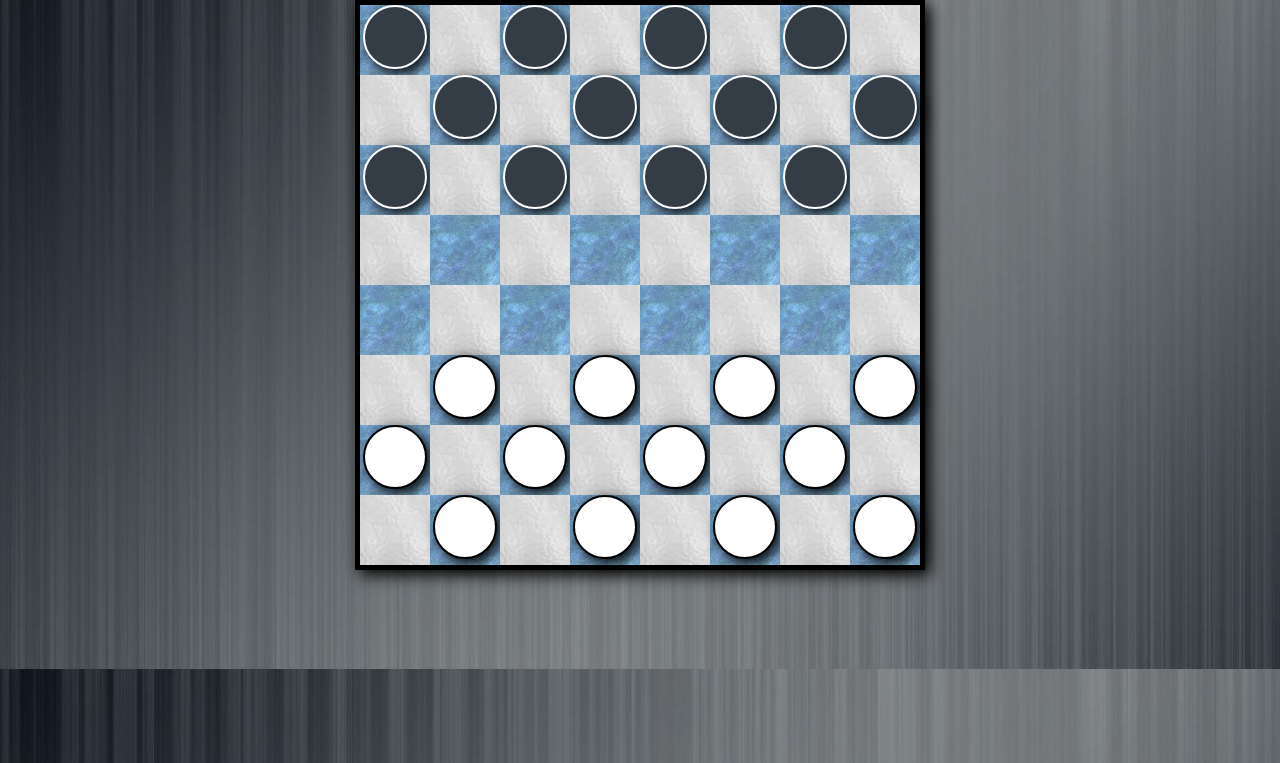
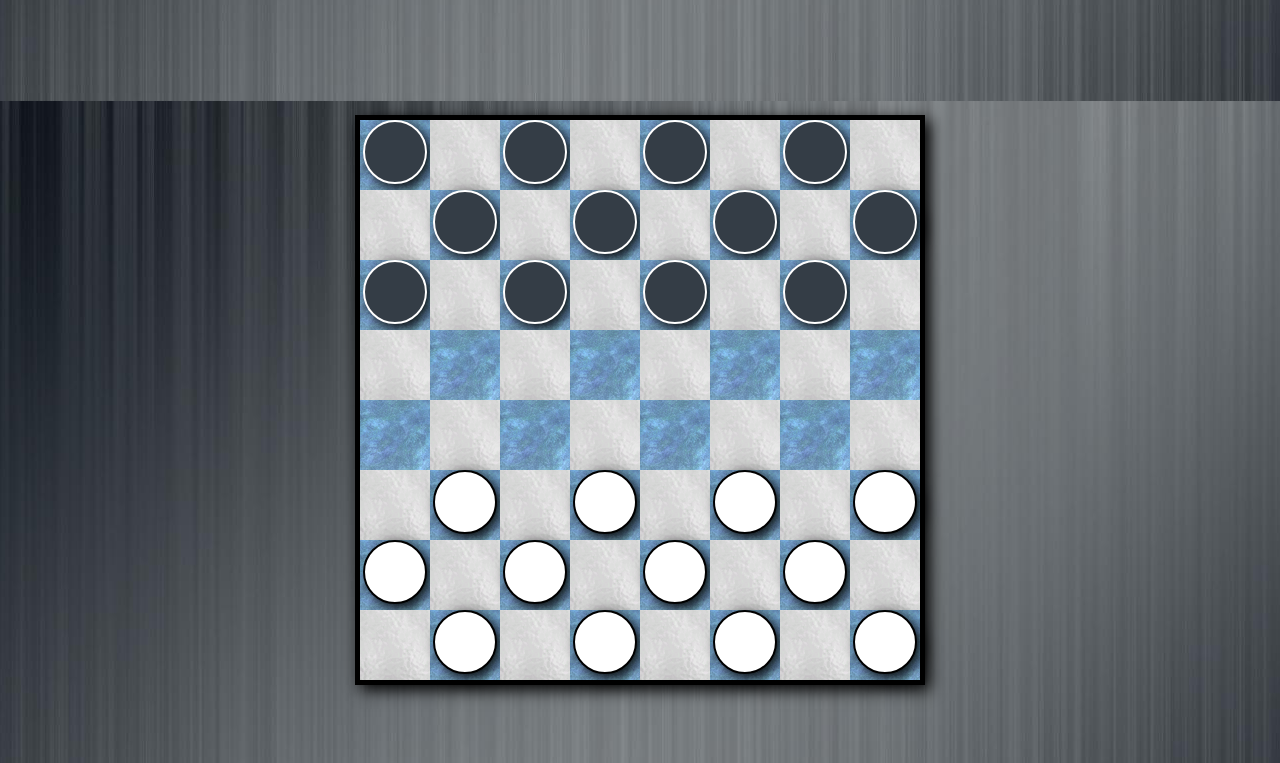
Before and after one commit to andreatricoli/dama, a plain HTML site: page index.html in a window 1280 px wide. Shown: the top 763 px of the page. Drawn offline with Linux system fonts and the light colour scheme.

Commit message:
fix position

```diff
--- a/css/dama.css
+++ b/css/dama.css
@@ -1,6 +1,7 @@
 #damiera {
 	width: 560px;
-	margin-top: 0px;
+    margin-top: 50vh;
+    transform: translate(0, -50%);
 	margin-left: auto;
 	margin-right: auto;
 	border:5px solid black;
--- a/index.html
+++ b/index.html
@@ -6,6 +6,10 @@
 		<link rel="stylesheet" type="text/css" href="css/navbar.css">
 		<link rel="stylesheet" type="text/css" href="css/struttura.css">
 		<link rel="stylesheet" type="text/css" href="css/pagina_vittoria.css">
+		<meta charset="UTF-8">
+	</head>
+
+	<body id="bodyRoom">
 		<script src="js/spostamento.js"></script>
 		<script src="js/presa.js"></script>
 		<script src="js/mosse.js"></script>
@@ -13,10 +17,6 @@
 		<script src="js/turni.js"></script>
 		<script src="js/vittoria.js"></script>
 		<script src="js/scacchiera.js"></script>
-		<meta charset="UTF-8">
-	</head>
-
-	<body id="bodyRoom">
 		<script>creaDamiera()</script>
 	</body>
 </html>
```
